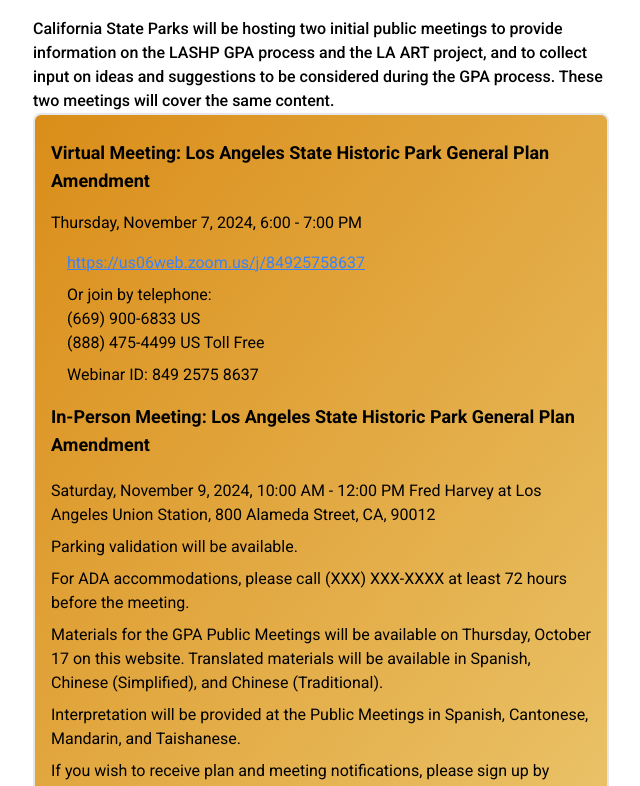
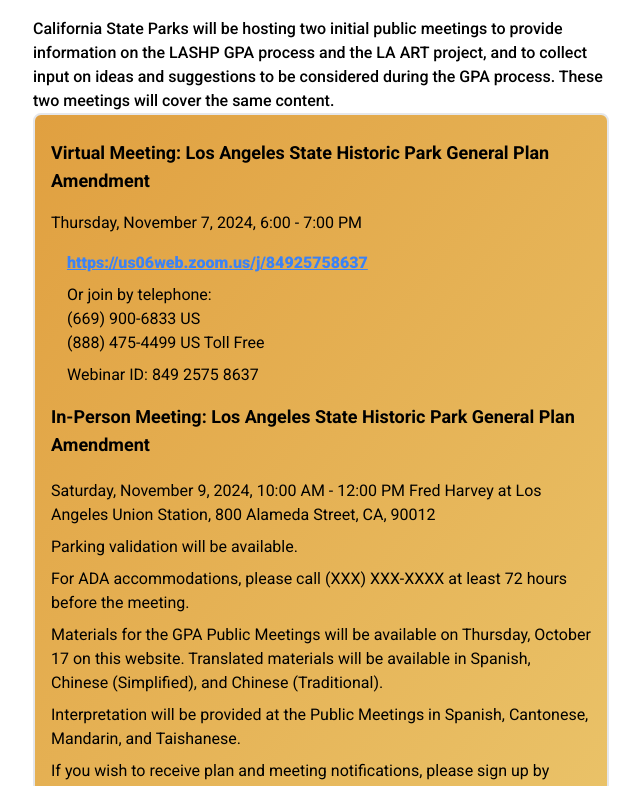
Before and after one commit to AECOMVizStudio/la_art, a React (Vite) app: page / in a window 1280 px wide. Shown: the part 1849-2635 px from the top of the page, without its empty margins (151-791 px from the left). Built offline with nearby package versions, Linux system fonts and the light colour scheme.

Commit message:
lightened background, increased contrast on link in upcoming background

```diff
--- a/src/components/children/Headings/Upcoming.tsx
+++ b/src/components/children/Headings/Upcoming.tsx
@@ -15,14 +15,14 @@ const Upcoming = () => {
           <p className="font-medium pt-4">The LASHP GPA public outreach effort is scheduled to begin in Fall 2024 and will extend into Spring 2025.</p>
           <p className="font-medium pt-4">California State Parks will be hosting two initial public meetings to provide information on the LASHP GPA process and the LA ART project, and to collect input on ideas and suggestions to be considered during the GPA process. These two meetings will cover the same content.</p>
 
-            <div className="bg-gradient-to-br from-[rgba(214,129,0,0.9)] to-[rgba(227,175,55,0.75)] border-2 border-gray-200 rounded-lg p-2 md:px-4">
+            <div className="bg-gradient-to-br from-[rgba(214,128,0,0.75)] to-[rgba(227,175,55,0.75)] border-2 border-gray-200 rounded-lg p-2 md:px-4">
 
 
                 <div>
                     <h4 className="font-semibold pt-4 text-lg">Virtual Meeting: Los Angeles State Historic Park General Plan Amendment</h4>
                     <p className="font-normal pt-4">Thursday, November 7, 2024, 6:00 - 7:00 PM </p>
                     <div className="font-normal pt-4 mx-4 overflow-x-hidden w-[80%]">
-                        <a className="text-blue-500 underline font-e" href='https://us06web.zoom.us/j/84925758637' target="_blank" rel="noopener noreferrer">https://us06web.zoom.us/j/84925758637</a>
+                        <a className="text-blue-500 underline font-extrabold" href='https://us06web.zoom.us/j/84925758637' target="_blank" rel="noopener noreferrer">https://us06web.zoom.us/j/84925758637</a>
                         <div className="py-2">
                             <p>Or join by telephone:</p>
                             <p>(669) 900-6833 US</p>
```
